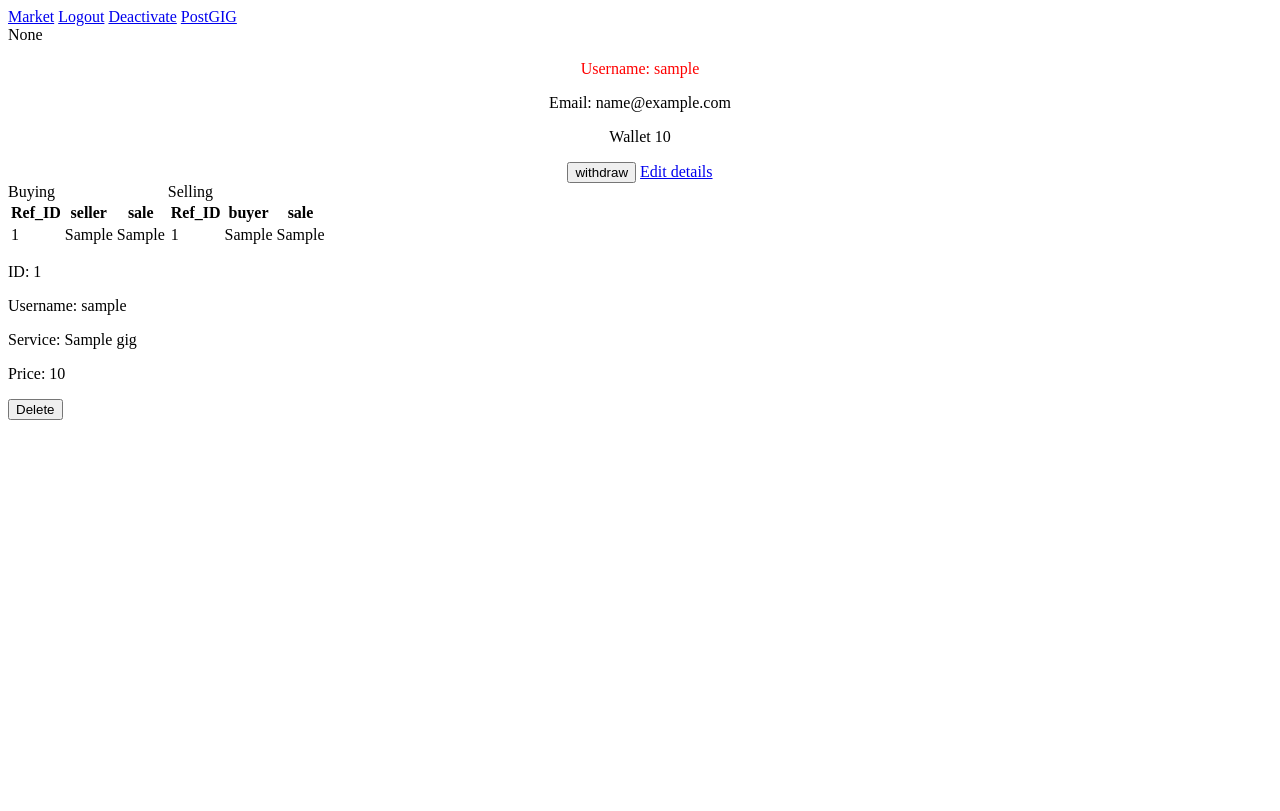
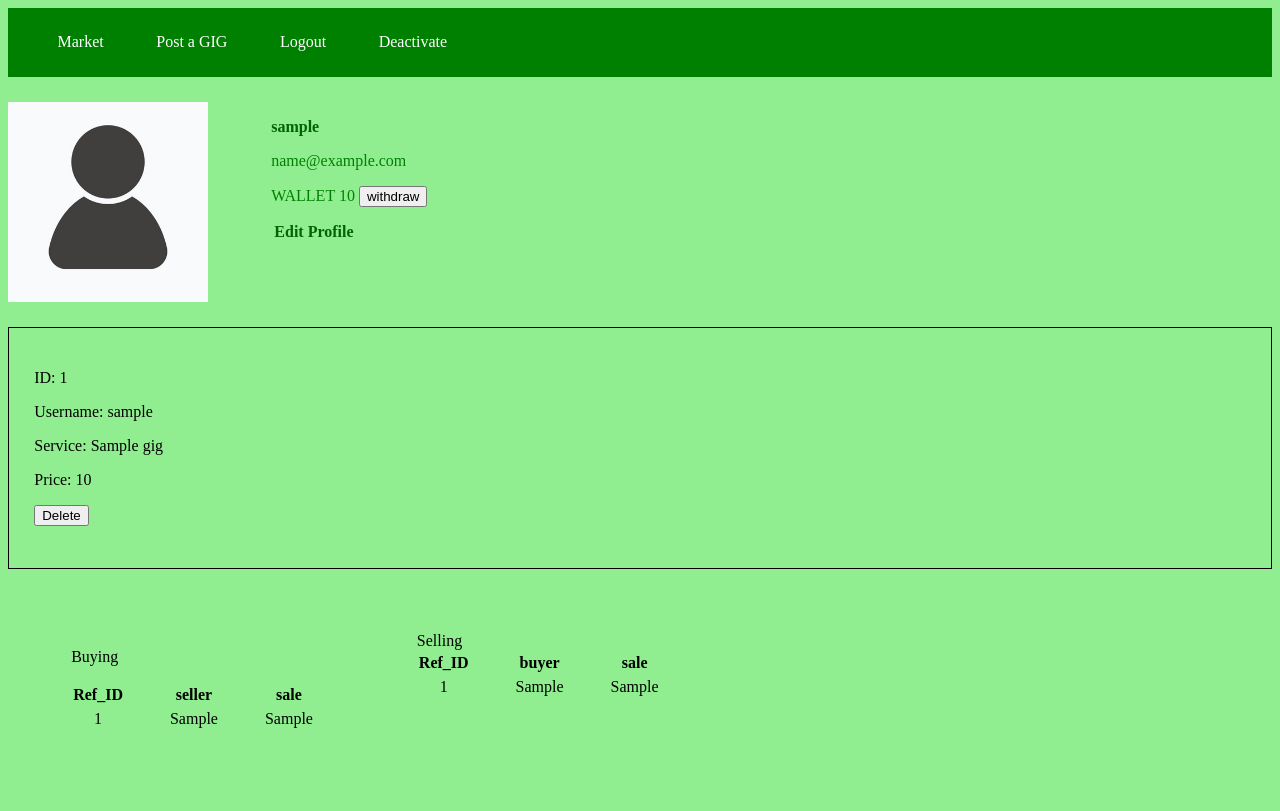
Before and after one commit to ANEASER/service_managemnt_system, a PHP site: page /profile.php in a window 1280 px wide. Before the commit the page ends 420 px from the top, so only its background shows below. Run offline with PHP 8.4, Linux system fonts and the light colour scheme; the visitor is signed in with stand-in values (Sample User, id 1); tables that the repository leaves empty or names only in its code hold one stand-in row (values such as "Sample post").

Commit message:
some CSS added

```diff
--- a/profile.php
+++ b/profile.php
@@ -5,16 +5,34 @@
       display:flex;
       flex-direction:row;
     }
+
+    .navitem{
+      margin : 0.5% 2% 0.5% 2%;
+      text-decoration: none;
+      color: inherit;
+    }
+
+    .navitem:hover {
+      border: solid yellow 2px;
+      padding:5px;
+      border-radius:5px;
+    }
+
+    th, td{
+      padding:2px 45px 2px 0px;
+      text-align:center;
+    }
+
+
   </style>
 </head>
-<body>
-  <nav style="dispaly:flex">
-  <a href="market/market.php">Market</a>
-  <a href="account_settings/logout.php">Logout</a>
-  <a href="account_settings/deactivate.php">Deactivate</a>
-  <a href="postgig.php">PostGIG</a>
+<body style="background-color: lightgreen">
+  <nav style="dispaly:flex;padding:2%; color:white; background-color:green">
+  <a class="navitem" href="market/market.php">Market</a>
+  <a class="navitem" href="postgig.php">Post a GIG</a>
+  <a class="navitem" href="account_settings/logout.php">Logout</a>
+  <a class="navitem" href="account_settings/deactivate.php">Deactivate</a>
   </nav>
-
 
 <?php
   include 'db_connect.php';
@@ -27,33 +45,35 @@
 
 ?>
 
+<div class="profile" style="display:flex; flex-direction:row; margin: 2% 0% 2% 0%; color:green">
+
+  <div>
   <?php
 
     session_start();
     $username = $_SESSION['username'];
-
-
     $file_ext = "jpg";
     $image_dir = "uploads/";
     $image_path = $image_dir . $username . "." . $file_ext;
-
     if (file_exists($image_path)) {
-    echo '<img src="' . $image_path . '" alt="' . $username . '">';
+      echo '<img src="' . $image_path . '" alt="' . $username . '" style="height: 200px;">';
     } else {
-    echo 'None';
+      echo '<img src="uploads/default.jpg" style="height: 200px;" >';
     }
   ?>
+  </div>
 
+  <div style="margin-left:5%">
 
-<center>
-  <p style="color:red">Username: <?php echo $row['username']; ?></p>
-  <p>Email: <?php echo $row['email']; ?></p>
-  <p>Wallet <?php echo $row['amount']; ?></p>
-  <button> withdraw </button>
-  <a href="account_settings/edit_profile.php">Edit details</a>
+    <p style="color:darkgreen; font-weight:900;"><?php echo $row['username']; ?></p>
+    <p><?php echo $row['email']; ?></p>
+    <p>WALLET <?php echo $row['amount']; ?> <button> withdraw </button> </p>
+    <a class="navitem" style="color:darkgreen;font-weight:900" href="account_settings/edit_profile.php">Edit Profile</a>
     <br>
-  </center>
 
+  </div>
+
+</div>
 
 <?php
 
@@ -69,77 +89,14 @@ if (!isset($_SESSION['username'])) {
 // Get the user's information from the session
 $username = $_SESSION['username'];
 
-
-// Create the SQL statement to get the user's information
-$sql_1 = "SELECT * FROM users WHERE username = '$username'";
-$sql_2 = "SELECT * FROM transactions WHERE  buyer = '$username' ";
-$sql_3 = "SELECT * FROM transactions WHERE  seller ='$username' ";
-
-// Execute the statement
-$result = mysqli_query($conn, $sql_1);
-$row = mysqli_fetch_array($result);
-
-$result_1 = mysqli_query($conn, $sql_2);
-$result_2 = mysqli_query($conn, $sql_3);
-
-echo '<div style="display:flex; flex-direction:row;">';
-echo '<div>';
-if (mysqli_num_rows($result_1) > 0) {
-  echo "Buying";
-  echo "<table>";
-  echo "<tr>";
-  echo "<th>Ref_ID</th>";
-  echo "<th>seller</th>";
-  echo "<th>sale</th>";
-  echo "</tr>";
-
-  while ($row_1 = mysqli_fetch_array($result_1)) {
-    echo "<tr>";
-    echo "<td>".$row_1['id']."</td>";
-    echo "<td>".$row_1['seller']."</td>";
-    echo "<td>".$row_1['sale']."</td>";
-    echo "</tr>";
-  }
-
-echo "</table>";
-} else {
-   echo "None";
-}
-echo '</div>';
-
-echo '<div>';
-if (mysqli_num_rows($result_2) > 0) {
-  echo "Selling";
-  echo "<table>";
-  echo "<tr>";
-  echo "<th>Ref_ID</th>";
-  echo "<th>buyer</th>";
-  echo "<th>sale</th>";
-  echo "</tr>";
-
-  while ($row_2 = mysqli_fetch_array($result_2)) {
-    echo "<tr>";
-    echo "<td>".$row_2['id']."</td>";
-    echo "<td>".$row_2['buyer']."</td>";
-    echo "<td>".$row_2['sale']."</td>";
-    echo "</tr>";
-  }
-
-echo "</table>";
-} else {
-   echo "None";
-}
-echo '</div>';
-echo '</div>';
-
 $sql_4 = "SELECT * FROM gigs WHERE username = '$username'";
 
 $result_3 = mysqli_query($conn, $sql_4);
 
-echo'<div class="Gigs">';
+echo'<div class="Gigs" style="display:flex; flex-direction:row; border: solid 1px black; ">';
 // Loop through the results and display the information for each user
 while ($row = mysqli_fetch_array($result_3)) {
-  echo '<div>';
+  echo '<div style="margin : 2%">';
   echo "<p>ID: " . $row['id'] . "</p>";
   echo "<p>Username: " . $row['username'] . "</p>";
   echo "<p>Service: " . $row['gig_name'] . "</p>";
@@ -160,6 +117,71 @@ if (isset($_POST['delete'])) {
   header("Location: profile.php");
 }
 
+
+// Create the SQL statement to get the user's information
+$sql_1 = "SELECT * FROM users WHERE username = '$username'";
+$sql_2 = "SELECT * FROM transactions WHERE  buyer = '$username' ";
+$sql_3 = "SELECT * FROM transactions WHERE  seller ='$username' ";
+
+// Execute the statement
+$result = mysqli_query($conn, $sql_1);
+$row = mysqli_fetch_array($result);
+
+$result_1 = mysqli_query($conn, $sql_2);
+$result_2 = mysqli_query($conn, $sql_3);
+
+echo '<div style="display:flex; flex-direction:row; margin:5%">';
+echo '<div>';
+if (mysqli_num_rows($result_1) > 0) {
+  echo "<p text-align:center>Buying<p>";
+  echo "<table>";
+  echo "<tr>";
+  echo "<th>Ref_ID  </th>";
+  echo "<th>seller  </th>";
+  echo "<th>sale  </th>";
+  echo "</tr>";
+
+  while ($row_1 = mysqli_fetch_array($result_1)) {
+    echo "<tr>";
+    echo "<td>".$row_1['id']."</td>";
+    echo "<td>".$row_1['seller']."</td>";
+    echo "<td>".$row_1['sale']."</td>";
+    echo "</tr>";
+  }
+
+echo "</table>";
+} else {
+   echo "<p>None</p>";
+}
+echo '</div>';
+
+echo '<div style="margin-left:5%">';
+if (mysqli_num_rows($result_2) > 0) {
+  echo "Selling";
+  echo "<table>";
+  echo "<tr>";
+  echo "<th>Ref_ID</th>";
+  echo "<th>buyer</th>";
+  echo "<th>sale</th>";
+  echo "</tr>";
+
+  while ($row_2 = mysqli_fetch_array($result_2)) {
+    echo "<tr>";
+    echo "<td>".$row_2['id']."</td>";
+    echo "<td>".$row_2['buyer']."</td>";
+    echo "<td>".$row_2['sale']."</td>";
+    echo "</tr>";
+  }
+
+echo "</table>";
+} else {
+   echo "<p>None</p>";
+}
+echo '</div>';
+echo '</div>';
+
+
+
 ?>
 
 </body>
```
Also changed, not shown: market/market.php (+36 -4 lines), postgig.php (+38 -1 lines), uploads/default.jpg (added). Lines whose indentation alone changed are shown as unchanged.
